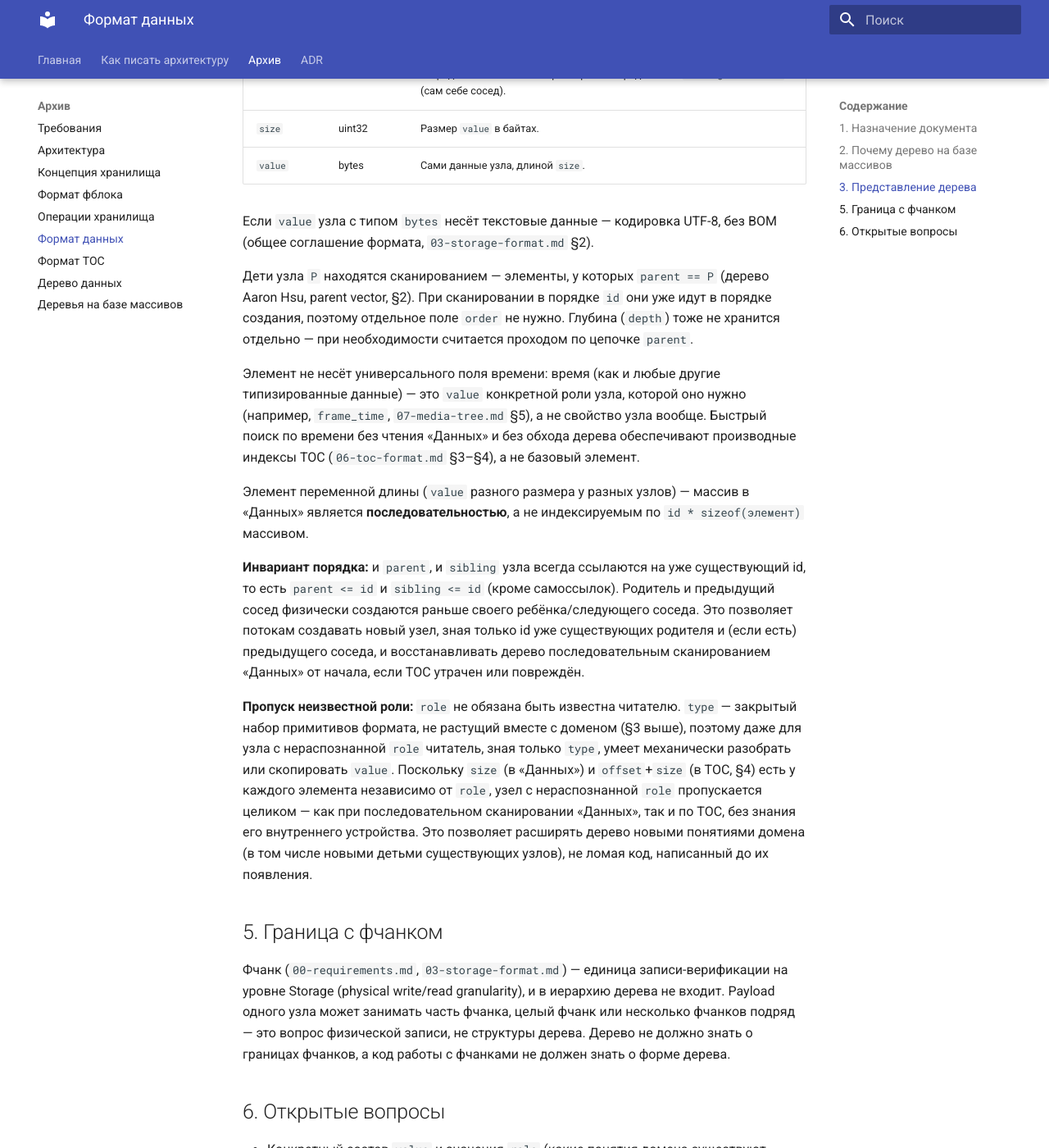
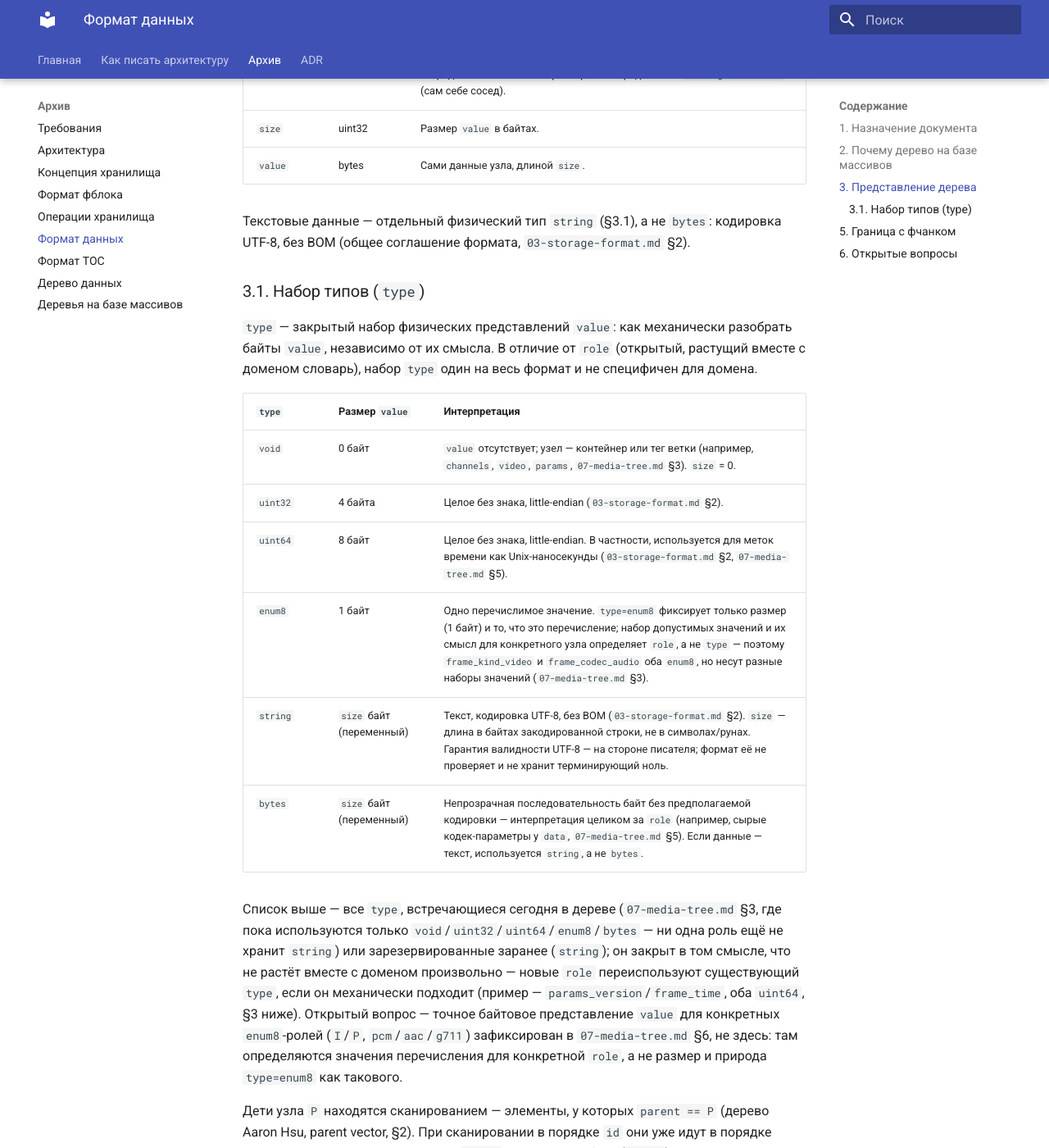
Before and after one commit to traycers/farc, an MkDocs documentation site: the page built from docs/docs/archive/05-data-format.md, in a window 1280 px wide and 1400 px high, scrolled down 1884 px. Shown: the whole window at 82% size. Built offline with MkDocs 1.6.1 and Material for MkDocs 9.7.7, drawn with Linux system fonts in a browser that asks for light colours.

Commit message:
update docs

```diff
--- a/docs/docs/archive/05-data-format.md
+++ b/docs/docs/archive/05-data-format.md
@@ -29,14 +29,29 @@ Hsu сжимает полную матрицу связей узлов дере
 
 | Поле      | Тип    | Значение                                                                                                                                                     |
 | --------- | ------ | ------------------------------------------------------------------------------------------------------------------------------------------------------------ |
-| `type`    | uint8  | Физическое представление `value` — закрытый, не растущий вместе с доменом набор примитивов формата (`void`/`uint32`/`uint64`/`enum8`/`bytes` и т.п.): как механически разобрать байты `value`, независимо от их смысла (`07-media-tree.md` §3). |
+| `type`    | uint8  | Физическое представление `value` — закрытый, не растущий вместе с доменом набор примитивов формата (`void`/`uint32`/`uint64`/`enum8`/`string`/`bytes` и т.п.): как механически разобрать байты `value`, независимо от их смысла (`07-media-tree.md` §3). |
 | `role`    | uint16 | Семантика узла — какое понятие домена он несёт (`channel`, `frame_time`, `frame_kind_video`, ...); определяет ветку и смысл `value`. Открытый, растущий вместе с доменом словарь (`07-media-tree.md` §3), в отличие от `type`. |
 | `parent`  | uint32 | Id родительского узла. Корень — элемент, у которого `parent == свой id` (сам себе родитель).                                                                 |
 | `sibling` | uint32 | Id предыдущего (левого) соседа — узла, созданного перед этим под тем же родителем. Если это первый ребёнок родителя — `sibling == свой id` (сам себе сосед). |
 | `size`    | uint32 | Размер `value` в байтах.                                                                                                                                     |
 | `value`   | bytes  | Сами данные узла, длиной `size`.                                                                                                                             |
 
-Если `value` узла с типом `bytes` несёт текстовые данные — кодировка UTF-8, без BOM (общее соглашение формата, `03-storage-format.md` §2).
+Текстовые данные — отдельный физический тип `string` (§3.1), а не `bytes`: кодировка UTF-8, без BOM (общее соглашение формата, `03-storage-format.md` §2).
+
+### 3.1. Набор типов (`type`)
+
+`type` — закрытый набор физических представлений `value`: как механически разобрать байты `value`, независимо от их смысла. В отличие от `role` (открытый, растущий вместе с доменом словарь), набор `type` один на весь формат и не специфичен для домена.
+
+| `type`   | Размер `value`         | Интерпретация |
+| -------- | ----------------------- | ------------- |
+| `void`   | 0 байт                  | `value` отсутствует; узел — контейнер или тег ветки (например, `channels`, `video`, `params`, `07-media-tree.md` §3). `size` = 0. |
+| `uint32` | 4 байта                 | Целое без знака, little-endian (`03-storage-format.md` §2). |
+| `uint64` | 8 байт                  | Целое без знака, little-endian. В частности, используется для меток времени как Unix-наносекунды (`03-storage-format.md` §2, `07-media-tree.md` §5). |
+| `enum8`  | 1 байт                  | Одно перечислимое значение. `type=enum8` фиксирует только размер (1 байт) и то, что это перечисление; набор допустимых значений и их смысл для конкретного узла определяет `role`, а не `type` — поэтому `frame_kind_video` и `frame_codec_audio` оба `enum8`, но несут разные наборы значений (`07-media-tree.md` §3). |
+| `string` | `size` байт (переменный) | Текст, кодировка UTF-8, без BOM (`03-storage-format.md` §2). `size` — длина в байтах закодированной строки, не в символах/рунах. Гарантия валидности UTF-8 — на стороне писателя; формат её не проверяет и не хранит терминирующий ноль. |
+| `bytes`  | `size` байт (переменный) | Непрозрачная последовательность байт без предполагаемой кодировки — интерпретация целиком за `role` (например, сырые кодек-параметры у `data`, `07-media-tree.md` §5). Если данные — текст, используется `string`, а не `bytes`. |
+
+Список выше — все `type`, встречающиеся сегодня в дереве (`07-media-tree.md` §3, где пока используются только `void`/`uint32`/`uint64`/`enum8`/`bytes` — ни одна роль ещё не хранит `string`) или зарезервированные заранее (`string`); он закрыт в том смысле, что не растёт вместе с доменом произвольно — новые `role` переиспользуют существующий `type`, если он механически подходит (пример — `params_version`/`frame_time`, оба `uint64`, §3 ниже). Открытый вопрос — точное байтовое представление `value` для конкретных `enum8`-ролей (`I`/`P`, `pcm`/`aac`/`g711`) зафиксирован в `07-media-tree.md` §6, не здесь: там определяются значения перечисления для конкретной `role`, а не размер и природа `type=enum8` как такового.
 
 Дети узла `P` находятся сканированием — элементы, у которых `parent == P` (дерево Aaron Hsu, parent vector, §2). При сканировании в порядке `id` они уже идут в порядке создания, поэтому отдельное поле `order` не нужно. Глубина (`depth`) тоже не хранится отдельно — при необходимости считается проходом по цепочке `parent`.
 
```
Also changed, not shown: docs/docs/archive/06-toc-format.md (+1 -1 lines).
